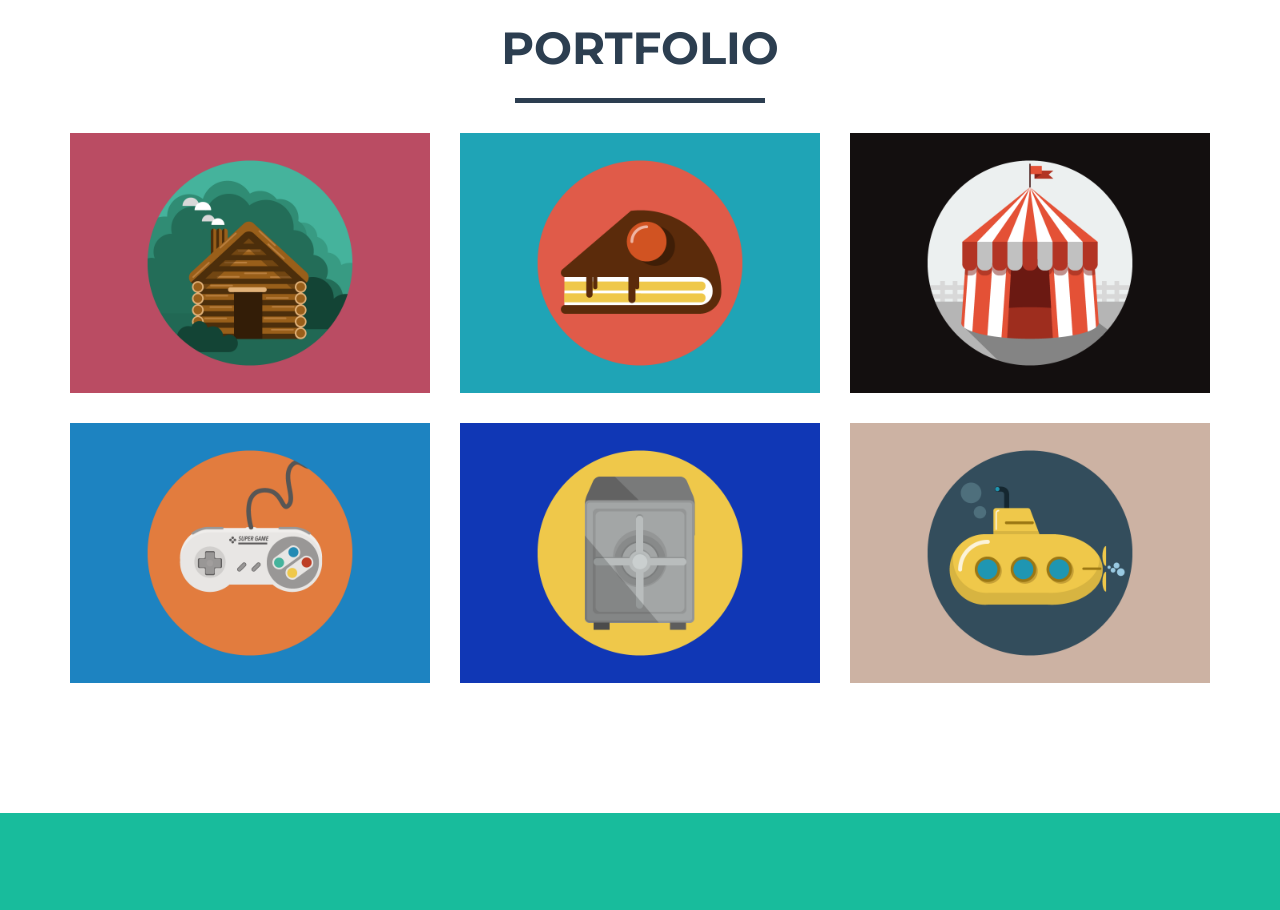
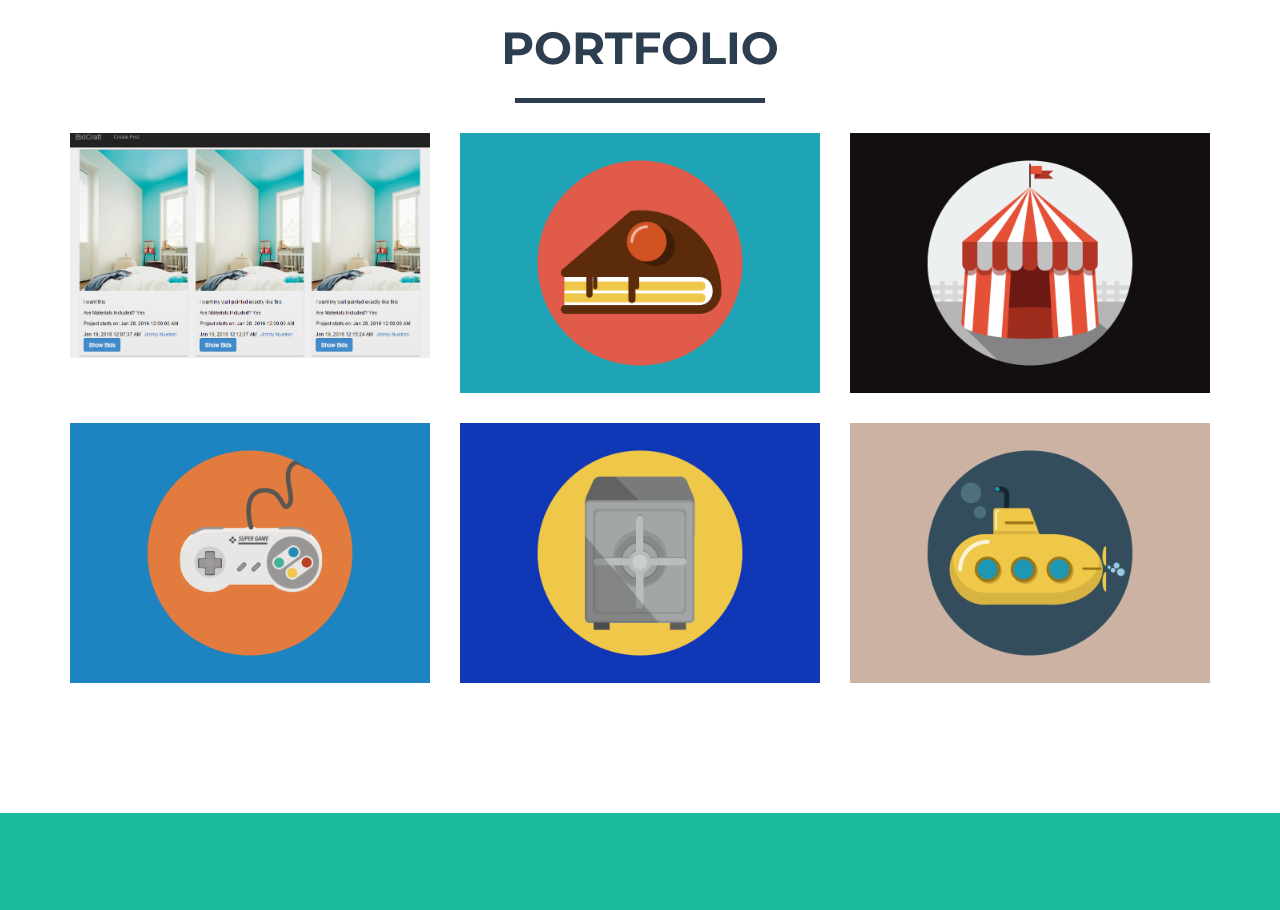
Before and after one commit to CasonBarnhill/casonbarnhill.github.io, a plain HTML site: page index.html in a window 1280 px wide. Shown: the part 840-1750 px from the top of the page. Drawn offline with nearby package versions, Linux system fonts and the light colour scheme.

Commit message:
added snippet to img file and link to bidcraft

```diff
--- a/index.html
+++ b/index.html
@@ -102,13 +102,13 @@
             </div>
             <div class="row">
                 <div class="col-sm-4 portfolio-item">
-                    <a href="#portfolioModal1" class="portfolio-link" data-toggle="modal">
+                    <a href="http://bidcraft.azurewebsites.net/" class="portfolio-link" data-toggle="modal">
                         <div class="caption">
                             <div class="caption-content">
                                 <i class="fa fa-search-plus fa-3x"></i>
                             </div>
                         </div>
-                        <img src="img/portfolio/cabin.png" class="img-responsive" alt="">
+                        <img src="img/portfolio/BidCraftSnippet.png" class="img-responsive" alt="">
                     </a>
                 </div>
                 <div class="col-sm-4 portfolio-item">
```
Also changed, not shown: img/portfolio/BidCraftSnippet.PNG (added).
